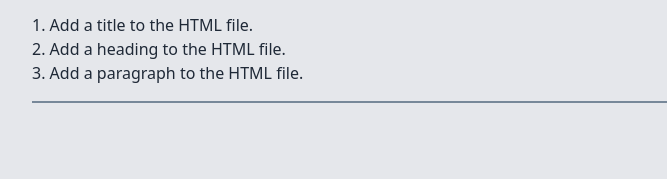
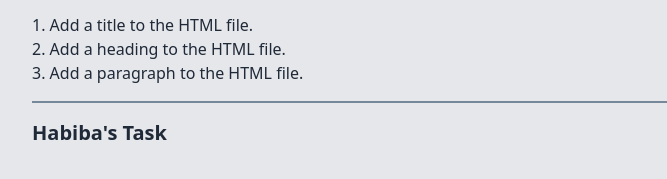
Before and after one commit to 3ein39/git-workflow, a plain HTML site: page habiba.html in a window 1280 px wide. Shown: the part 251-430 px from the top of the page, without its empty margins (112-779 px from the left). Drawn offline with nearby package versions, Linux system fonts and the light colour scheme.

Commit message:
Add heading to HTML file

```diff
--- a/habiba.html
+++ b/habiba.html
@@ -28,5 +28,5 @@
 
         <hr class="mb-4" style="border: 1px solid lightslategray" />
         <!-- Add your code below this line -->
-    </body>
+<h2 class="text-xl font-semibold mb-4">Habiba's Task</h2>    </body>
 </html>
```
